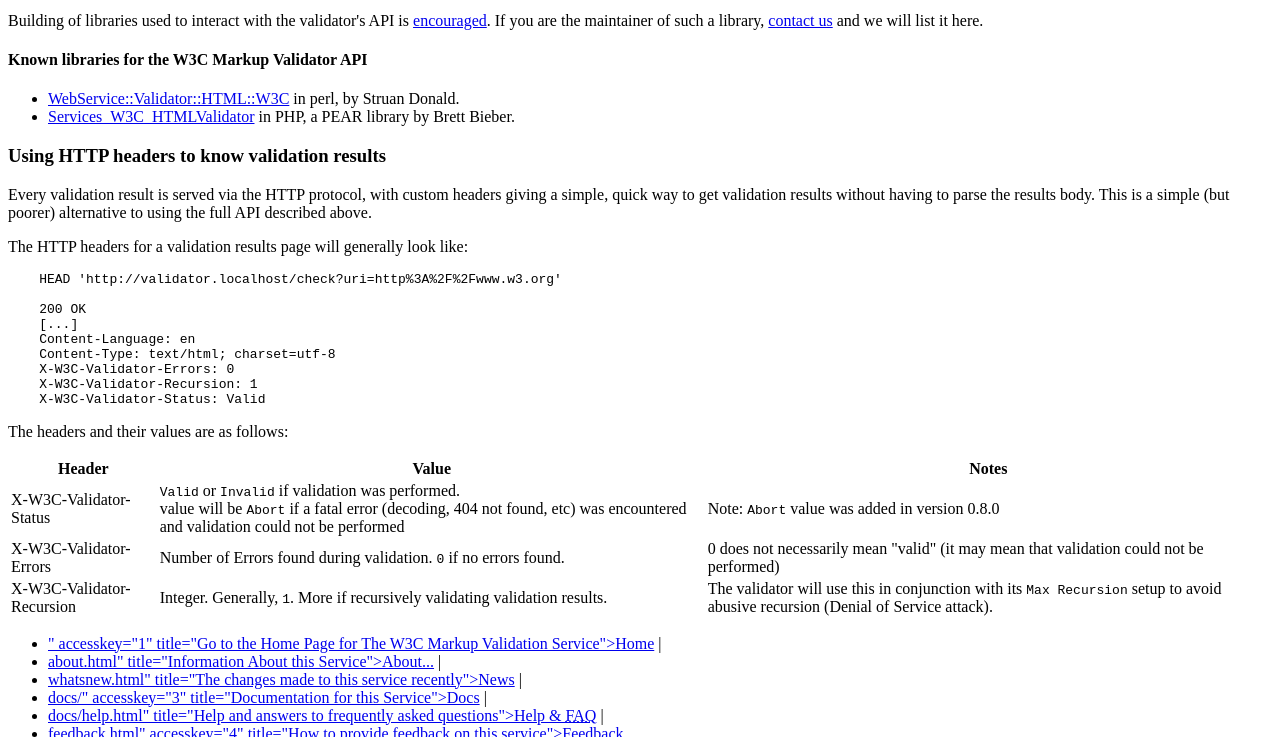
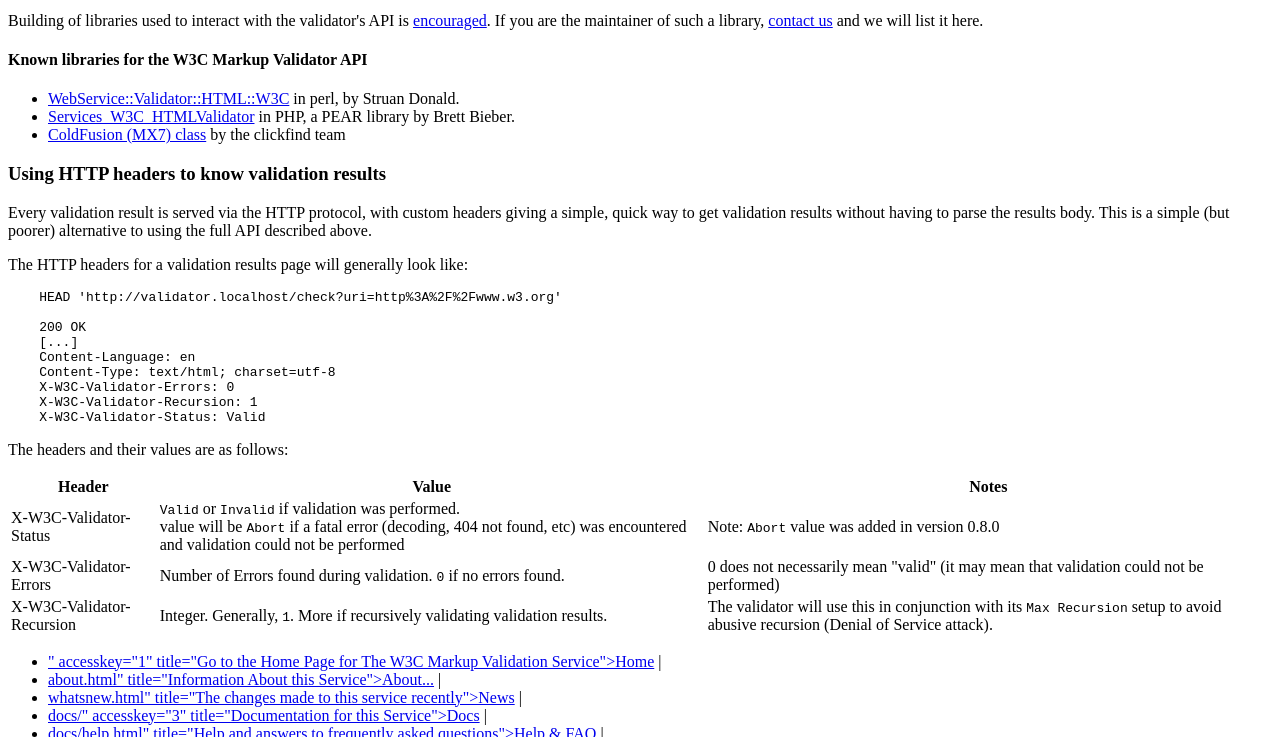
Before and after one commit to naltak/legacy-markup-validator, a plain HTML site: page htdocs/docs/api.html in a window 1280 px wide. Shown: the part 2820-3557 px from the top of the page. Drawn offline with nearby package versions, Linux system fonts and the light colour scheme; files that its build step writes are made by us from their sources; files whose address does not match are found by name.

Commit message:
adding the coldfusion lib by clickfind

```diff
--- a/htdocs/docs/api.html
+++ b/htdocs/docs/api.html
@@ -1,5 +1,5 @@
-<!--#set var="revision" value="\$Id: api.html,v 1.14 2007-10-19 14:52:20 ville Exp $"
---><!--#set var="date" value="\$Date: 2007-10-19 14:52:20 $"
+<!--#set var="revision" value="\$Id: api.html,v 1.15 2008-01-25 02:17:38 ot Exp $"
+--><!--#set var="date" value="\$Date: 2008-01-25 02:17:38 $"
 --><!--#set var="title" value="Documentation of the Programmatic Interface (API) to The W3C Markup Validation Service"
 --><!--#set var="relroot" value="../"
 --><!--#include virtual="../header.html" -->
@@ -288,6 +288,7 @@ element, but also the <code>warning</code> element are <code>line</code>, <code>
    <li><a href="http://search.cpan.org/dist/WebService-Validator-HTML-W3C/">WebService::Validator::HTML::W3C</a> in perl,
        by Struan Donald.</li>
    <li><a href="http://pear.php.net/package/Services_W3C_HTMLValidator" title="PEAR Package : Services_W3C_HTMLValidator">Services_W3C_HTMLValidator</a> in PHP, a PEAR library by Brett Bieber.</li>
+   <li><a href="http://www.clickfind.com.au/developers-directory/code.cfm">ColdFusion (MX7) class</a> by the clickfind team</li>
 </ul>
 
 <h3 id="http_headers">Using HTTP headers to know validation results</h3>
```
